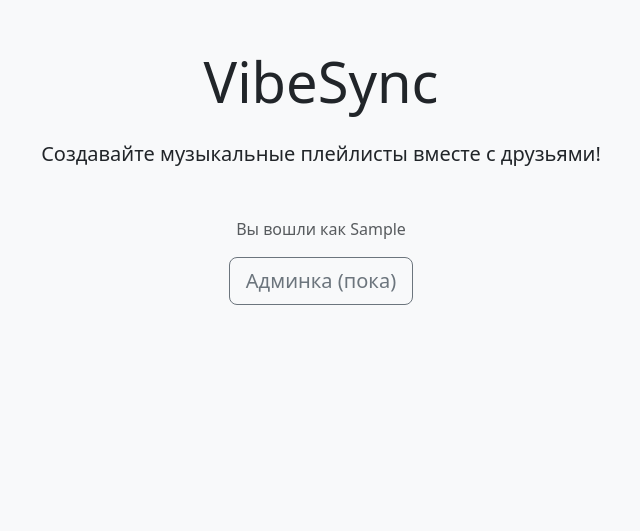
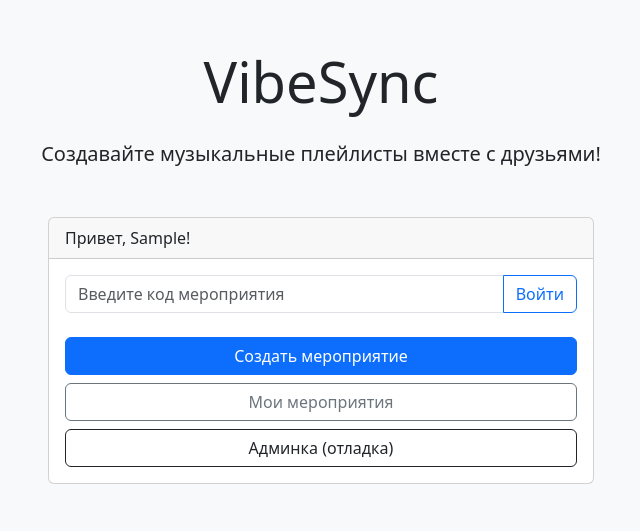
Before and after one commit to SaintMaksim/VibeSync, a Django app: page / in a window 1280 px wide. Shown: the top 531 px of the page, without its empty margins (319-959 px from the left). Run offline with Django 5.2, Linux system fonts and the light colour scheme; the visitor is signed in with stand-in values (Sample User, id 1).

Commit message:
feat: implement event creation and management
Пользователи могут создавать мероприятия через веб-форму. Добавлен список "Мои мероприятия" с возможностью быстрого доступа к плейлисту и управлению. Сгенерированный access_code обеспечивает уникальность ссылок

```diff
--- a/core/forms.py
+++ b/core/forms.py
@@ -1,3 +1,4 @@
+# core/forms.py
 from django import forms
 from .models import Event
 import random
--- a/core/templates/core/home.html
+++ b/core/templates/core/home.html
@@ -7,18 +7,41 @@
     <link href="https://cdn.jsdelivr.net/npm/bootstrap@5.3.3/dist/css/bootstrap.min.css" rel="stylesheet">
 </head>
 <body class="bg-light">
-    <div class="container py-5 text-center">
-        <h1 class="display-4 mb-4">VibeSync</h1>
-        <p class="lead mb-5">Создавайте музыкальные плейлисты вместе с друзьями!</p>
+    <div class="container py-5">
+        <h1 class="display-4 mb-4 text-center">VibeSync</h1>
+        <p class="lead mb-5 text-center">Создавайте музыкальные плейлисты вместе с друзьями!</p>
 
         {% if user.is_authenticated %}
-            <div class="d-grid gap-3 d-md-block">
-                <p class="text-muted">Вы вошли как {{ user.first_name }}</p>
-                <a href="/admin/" class="btn btn-outline-secondary btn-lg">Админка (пока)</a>
+            <div class="row justify-content-center">
+                <div class="col-md-6">
+                    <div class="card">
+                        <div class="card-header">
+                            Привет, {{ user.first_name|default:user.username }}!
+                        </div>
+                        <div class="card-body">
+                            <div class="d-grid gap-2">
+                                <!-- Вход по коду мероприятия -->
+                                <form method="get" action="{% url 'core:event_access' %}" class="mb-3">
+                                    <div class="input-group">
+                                        <input type="text" name="code" class="form-control" placeholder="Введите код мероприятия" required>
+                                        <button class="btn btn-outline-primary" type="submit">Войти</button>
+                                    </div>
+                                </form>
+
+                                <!-- Основные действия -->
+                                <a href="{% url 'core:create_event' %}" class="btn btn-primary">Создать мероприятие</a>
+                                <a href="{% url 'core:my_events' %}" class="btn btn-outline-secondary">Мои мероприятия</a>
+                                <a href="/admin/" class="btn btn-outline-dark">Админка (отладка)</a>
+                            </div>
+                        </div>
+                    </div>
+                </div>
             </div>
         {% else %}
-            <div class="d-grid gap-3 d-md-flex justify-content-center">
-                <a href="{% url 'core:simple_register' %}" class="btn btn-primary btn-lg">Зарегистрироваться</a>
+            <div class="text-center">
+                <div class="d-grid gap-3 d-md-flex justify-content-center">
+                    <a href="{% url 'core:simple_register' %}" class="btn btn-primary btn-lg">Зарегистрироваться</a>
+                </div>
             </div>
         {% endif %}
     </div>
--- a/core/urls.py
+++ b/core/urls.py
@@ -4,8 +4,11 @@ from . import views
 app_name = 'core'
 
 urlpatterns = [
-path('', views.home, name='home'),
+    path('', views.home, name='home'),
     path('register/', views.simple_register, name='simple_register'),
+    path('event-access/', views.event_access, name='event_access'),
+    path('create/', views.create_event, name='create_event'),
+    path('my-events/', views.my_events, name='my_events'),
     path('event/<str:access_code>/', views.event_detail, name='event_detail'),
     path('event/<str:access_code>/playlist/', views.final_playlist, name='final_playlist'),
     path('event/<str:access_code>/download/', views.download_playlist, name='download_playlist'),
--- a/core/views.py
+++ b/core/views.py
@@ -1,3 +1,4 @@
+from django.db import IntegrityError
 from django.shortcuts import render, get_object_or_404, redirect
 from django.contrib import messages
 from .models import Event, Track, TrackSuggestion
@@ -154,28 +155,41 @@ def simple_register(request):
             messages.error(request, "Имя должно содержать минимум 2 символа.")
             return render(request, 'core/simple_register.html')
 
-        # Генерируем уникальное имя пользователя
-        username_base = name.lower().replace(" ", "_")
+        # Очищаем имя от лишних символов
+        import re
+        clean_name = re.sub(r'[^a-zA-Zа-яА-Я0-9\s]', '', name)
+        username_base = clean_name.lower().replace(" ", "_")
+
+        # Гарантированно уникальное имя
         username = username_base
         counter = 1
         while User.objects.filter(username=username).exists():
             username = f"{username_base}_{counter}"
             counter += 1
+            # Защита от бесконечного цикла
+            if counter > 1000:
+                username = f"user_{User.objects.count() + 1}"
+                break
 
-        # Создаём пользователя с рандомным паролем
+        # Генерируем пароль
         password = generate_random_password()
-        user = User.objects.create_user(
-            username=username,
-            first_name=name[:30],
-            password=password
-        )
-        login(request, user)
-
-        # Перенаправляем на главную
-        messages.success(request, f"Добро пожаловать, {name}!")
-        return redirect('core:home')
+        try:
+            user = User.objects.create_user(
+                username=username,
+                first_name=name[:30],
+                password=password
+            )
+            login(request, user)
+            messages.success(request, f"Добро пожаловать, {name}!")
+            return redirect('core:home')
+        except IntegrityError:
+            # На случай гонки (очень редко)
+            messages.error(request, "Ошибка регистрации. Попробуйте другое имя.")
+            return render(request, 'core/simple_register.html')
 
     return render(request, 'core/simple_register.html')
+
+
 def create_event(request):
     if not request.user.is_authenticated:
         return redirect('core:home')
@@ -194,6 +208,12 @@ def create_event(request):
 
     return render(request, 'core/create_event.html', {'form': form})
 
+def event_access(request):
+    """Перенаправление на мероприятие по коду"""
+    code = request.GET.get('code', '').strip()
+    if code:
+        return redirect('core:event_detail', access_code=code)
+    return redirect('core:home')
 
 def my_events(request):
     if not request.user.is_authenticated:
```
Also changed, not shown: core/templates/core/create_event.html (+8 -1 lines), core/templates/core/my_events.html (+21 -13 lines).
